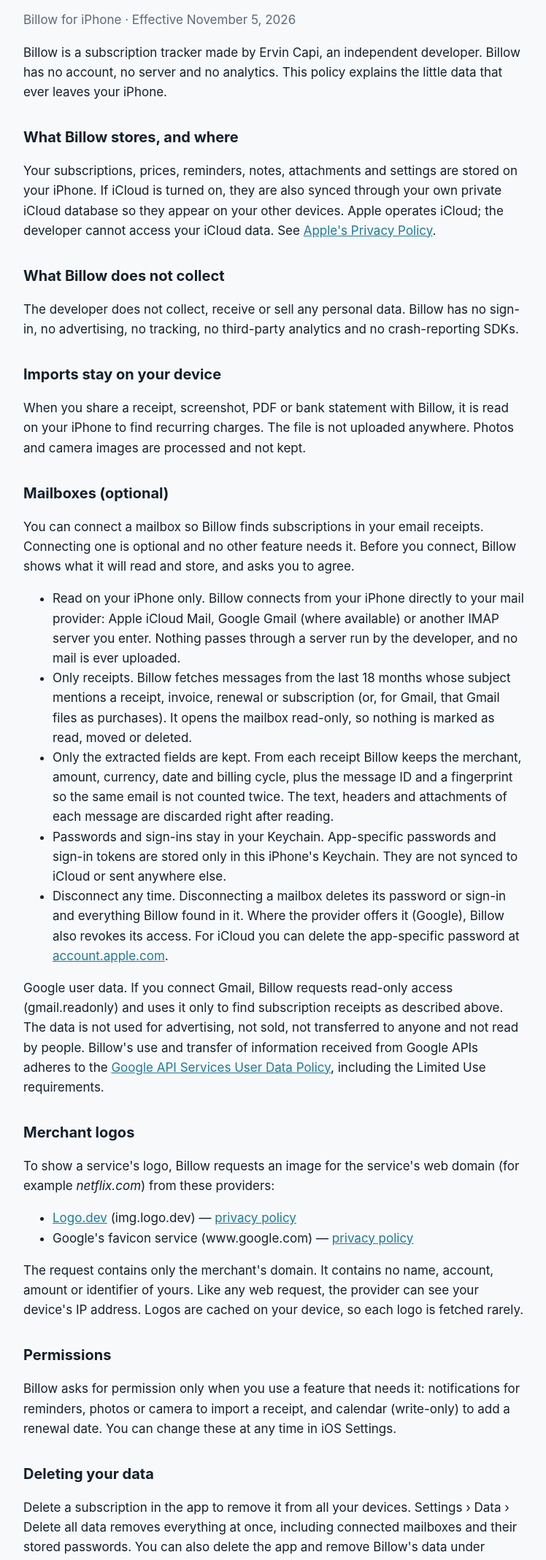
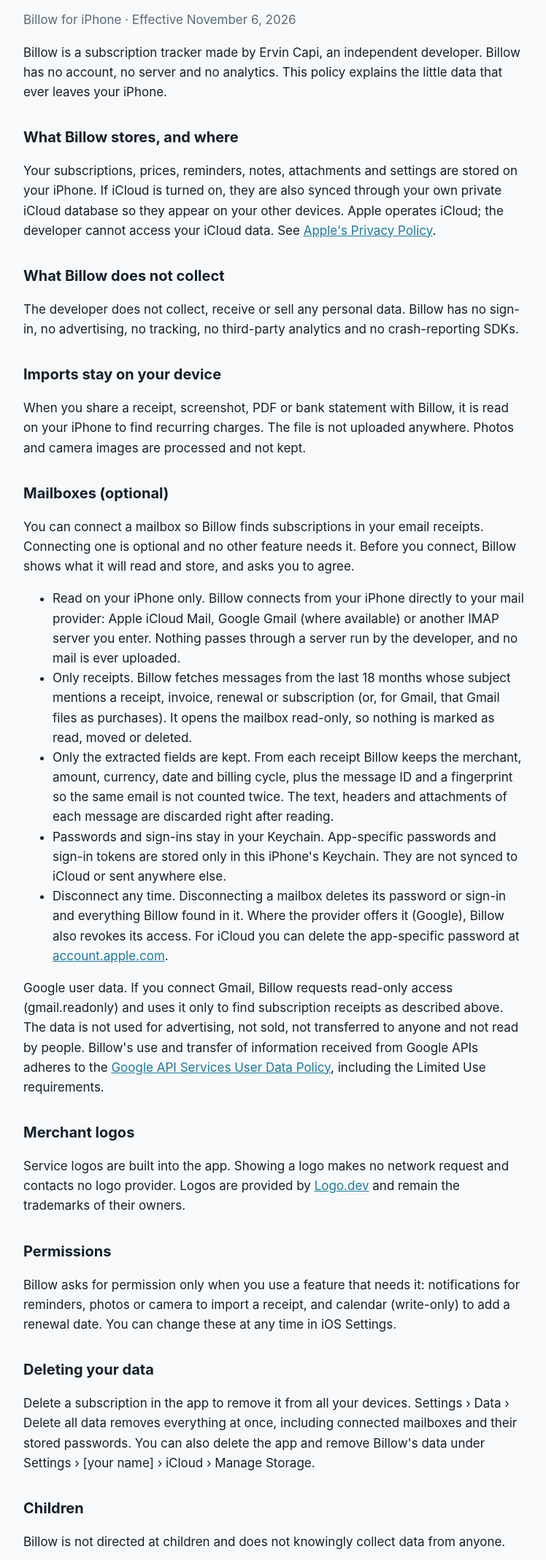
Before and after one commit to ervincapi/billow-site, a plain HTML site: page privacy.html in a window 1280 px wide. Shown: the part 137-2275 px from the top of the page at 73% size, without its empty margins (264-1012 px from the left). Drawn offline with Linux system fonts and the light colour scheme.

Commit message:
Logos are bundled in the app; exact Logo.dev attribution
- Privacy: logos are built into the app, no request to Logo.dev or Google
- Footers: "Logos provided by Logo.dev" linking to logo.dev

Co-Authored-By: Claude Opus 5.5 <noreply@anthropic.com>

```diff
--- a/privacy.html
+++ b/privacy.html
@@ -10,7 +10,7 @@
 <main>
 <nav><a href="index.html">Billow</a><a href="support.html">Support</a><a href="privacy.html">Privacy</a></nav>
 <h1>Privacy Policy</h1>
-<p class="muted">Billow for iPhone · Effective November 5, 2026</p>
+<p class="muted">Billow for iPhone · Effective November 6, 2026</p>
 
 <p>Billow is a subscription tracker made by Ervin Capi, an independent developer. Billow has no account, no server and no analytics. This policy explains the little data that ever leaves your iPhone.</p>
 
@@ -35,12 +35,7 @@
 <p>Google user data. If you connect Gmail, Billow requests read-only access (gmail.readonly) and uses it only to find subscription receipts as described above. The data is not used for advertising, not sold, not transferred to anyone and not read by people. Billow's use and transfer of information received from Google APIs adheres to the <a href="https://developers.google.com/terms/api-services-user-data-policy">Google API Services User Data Policy</a>, including the Limited Use requirements.</p>
 
 <h2>Merchant logos</h2>
-<p>To show a service's logo, Billow requests an image for the service's web domain (for example <em>netflix.com</em>) from these providers:</p>
-<ul>
-<li><a href="https://www.logo.dev/">Logo.dev</a> (img.logo.dev) — <a href="https://www.logo.dev/privacy">privacy policy</a></li>
-<li>Google's favicon service (www.google.com) — <a href="https://policies.google.com/privacy">privacy policy</a></li>
-</ul>
-<p>The request contains only the merchant's domain. It contains no name, account, amount or identifier of yours. Like any web request, the provider can see your device's IP address. Logos are cached on your device, so each logo is fetched rarely.</p>
+<p>Service logos are built into the app. Showing a logo makes no network request and contacts no logo provider. Logos are provided by <a href="https://logo.dev">Logo.dev</a> and remain the trademarks of their owners.</p>
 
 <h2>Permissions</h2>
 <p>Billow asks for permission only when you use a feature that needs it: notifications for reminders, photos or camera to import a receipt, and calendar (write-only) to add a renewal date. You can change these at any time in iOS Settings.</p>
```
Also changed, not shown: de/index.html (+1 -1 lines), es/index.html (+1 -1 lines), index.html (+1 -1 lines), it/index.html (+1 -1 lines), sq/index.html (+1 -1 lines), support.html (+1 -1 lines).
